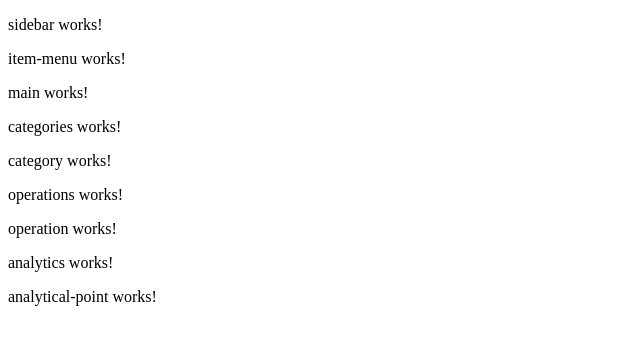
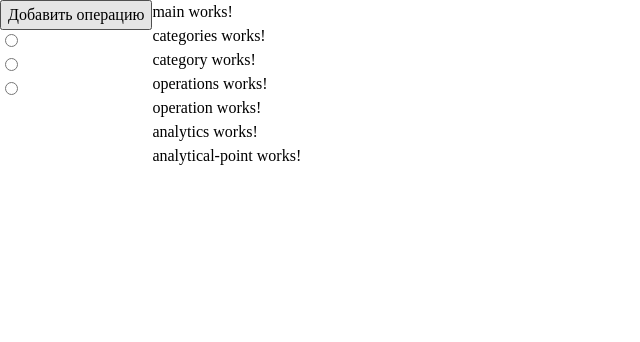
Before and after one commit to DanilBezrukov/financial-tracker, an Angular app: page / in a window 1280 px wide. Shown: the top 342 px of the page, without its empty margins (0-640 px from the left). Built offline with nearby package versions, Linux system fonts and the light colour scheme.

Commit message:
разработка sidebar

```diff
--- a/src/app/app.component.html
+++ b/src/app/app.component.html
@@ -1,2 +1,4 @@
-<app-sidebar></app-sidebar>
-<app-main></app-main>
+<div class="app-wrapper">
+    <app-sidebar></app-sidebar>
+    <app-main></app-main>
+</div>
--- a/src/app/app.component.scss
+++ b/src/app/app.component.scss
@@ -0,0 +1,3 @@
+.app-wrapper {
+    display: flex;
+}
--- a/src/app/sidebar/item-menu/item-menu.component.html
+++ b/src/app/sidebar/item-menu/item-menu.component.html
@@ -1 +1,7 @@
-<p>item-menu works!</p>
+<label>
+    <input [value]="value" name="item-menu" type="radio">
+    <div>
+        <span></span>
+        <span></span>
+    </div>
+</label>
--- a/src/app/sidebar/item-menu/item-menu.component.ts
+++ b/src/app/sidebar/item-menu/item-menu.component.ts
@@ -1,4 +1,4 @@
-import { Component } from '@angular/core';
+import { Component, Input } from '@angular/core';
 
 @Component({
     selector: 'app-item-menu',
@@ -8,5 +8,5 @@ import { Component } from '@angular/core';
     styleUrl: './item-menu.component.scss'
 })
 export class ItemMenuComponent {
-
+    @Input( { required: true } ) value:string = '';
 }
--- a/src/app/sidebar/sidebar.component.html
+++ b/src/app/sidebar/sidebar.component.html
@@ -1,2 +1,11 @@
-<p>sidebar works!</p>
-<app-item-menu></app-item-menu>
+<section>
+    <div>
+        <button>Добавить операцию</button>
+
+        <nav (click)="changeCurrentSection( $event )">
+            <app-item-menu value="categories"></app-item-menu>
+            <app-item-menu value="operations"></app-item-menu>
+            <app-item-menu value="analytics"></app-item-menu>
+        </nav>
+    </div>
+</section>
--- a/src/app/sidebar/sidebar.component.ts
+++ b/src/app/sidebar/sidebar.component.ts
@@ -9,5 +9,10 @@ import { ItemMenuComponent } from './item-menu/item-menu.component'
     styleUrl: './sidebar.component.scss'
 })
 export class SidebarComponent {
+    protected currentSection: string = 'categories' // operations, analytics
 
+    protected changeCurrentSection( event: any ) {
+        const inputValue = event.target.value
+        console.log( "changeCurrentSection", inputValue )
+    }
 }
--- a/src/styles.scss
+++ b/src/styles.scss
@@ -0,0 +1,89 @@
+/* Box sizing rules */
+*,
+*::before,
+*::after {
+    box-sizing: border-box;
+}
+
+/* Prevent font size inflation */
+html {
+    -moz-text-size-adjust: none;
+    -webkit-text-size-adjust: none;
+    text-size-adjust: none;
+}
+
+/* Remove default margin in favour of better control in authored CSS */
+body,
+h1,
+h2,
+h3,
+h4,
+p,
+figure,
+blockquote,
+dl,
+dd {
+    margin: 0;
+}
+
+/* Remove list styles on ul, ol elements with a list role, which suggests default styling will be removed */
+ul[role='list'],
+ol[role='list'] {
+    list-style: none;
+}
+
+/* Set core body defaults */
+body {
+    min-height: 100vh;
+    line-height: 1.5;
+}
+
+/* Set shorter line heights on headings and interactive elements */
+h1,
+h2,
+h3,
+h4,
+button,
+input,
+label {
+    line-height: 1.1;
+}
+
+/* Balance text wrapping on headings */
+h1,
+h2,
+h3,
+h4 {
+    text-wrap: balance;
+}
+
+/* A elements that don't have a class get default styles */
+a:not([class]) {
+    text-decoration-skip-ink: auto;
+    color: currentColor;
+}
+
+/* Make images easier to work with */
+img,
+picture {
+    max-width: 100%;
+    display: block;
+}
+
+/* Inherit fonts for inputs and buttons */
+input,
+button,
+textarea,
+select {
+    font: inherit;
+}
+
+/* Make sure textarea without a rows attribute are not tiny */
+textarea:not([rows]) {
+    min-height: 10em;
+}
+
+/* Anything that has been anchored to should have extra scroll margin */
+:target {
+    scroll-margin-block: 5ex;
+}
```
